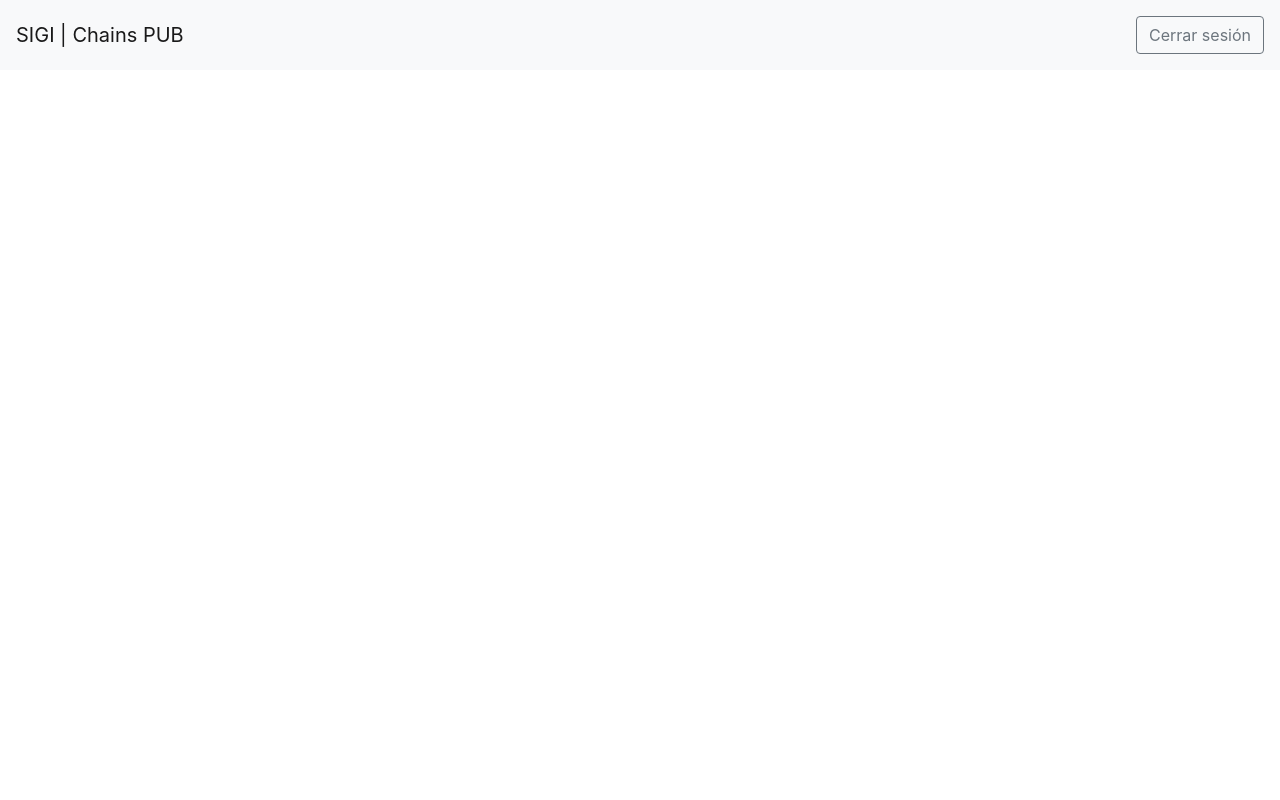
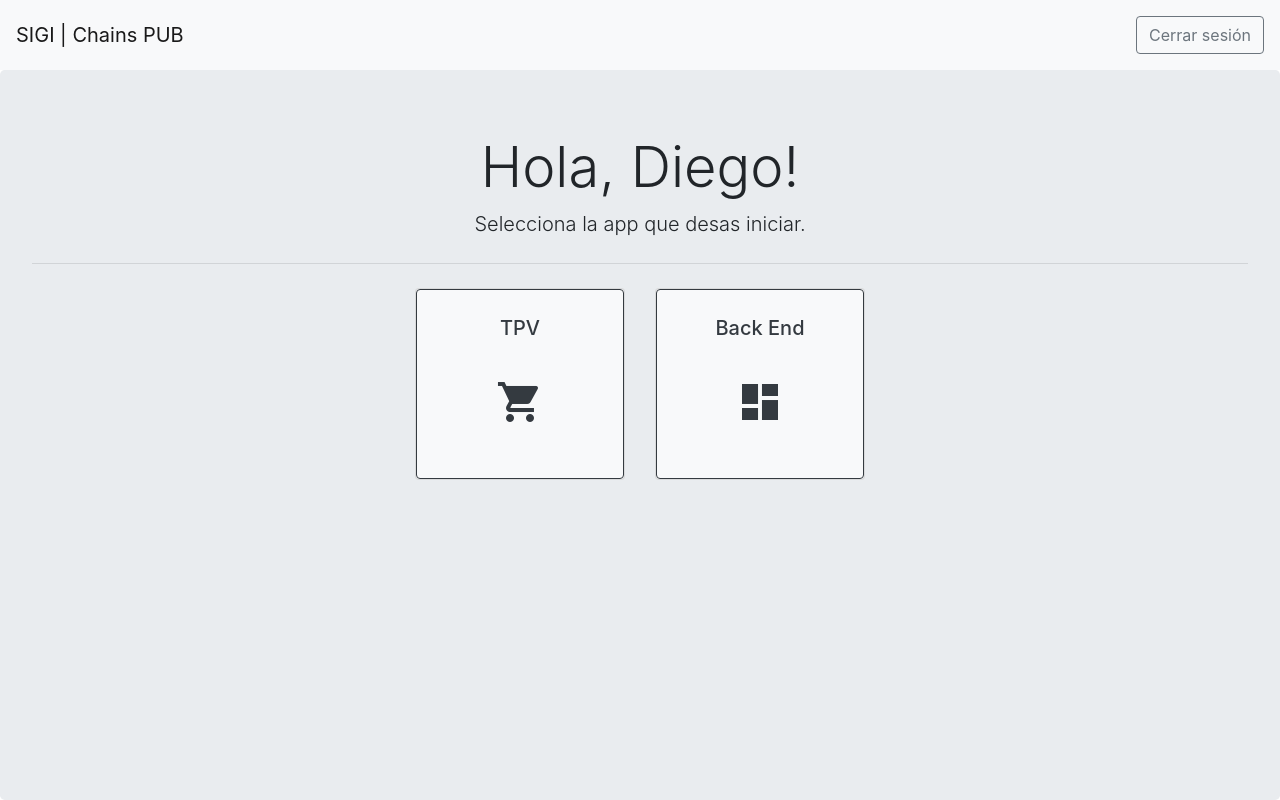
Before and after one commit to estudiosone/SIGI, a Vue app: page /#/ in a window 1280 px wide. Built offline with nearby package versions, Linux system fonts and the light colour scheme; no server answers; sample sign-in values are in the browser's storage.

Commit message:
Se agrega la página de back-end

```diff
--- a/src/router.ts
+++ b/src/router.ts
@@ -11,9 +11,29 @@ const router = new Router({
       path: '/',
       name: 'home',
       component: Home,
-      meta: {
-        requiresAuth: true,
-      },
+      children: [
+        {
+          path: '/',
+          name: 'home-welcome',
+          component: () => import('./views/home/Welcome.vue'),
+        },
+        {
+          path: '/back-end',
+          name: 'home_back-end',
+          component: () => import(/* webpackChunkName: "back-end" */ './views/home/BackEnd.vue'),
+          children: [
+            {
+              path: '/back-end',
+              redirect: '/back-end/dashboard',
+            },
+            {
+              path: '/back-end/dashboard',
+              name: 'home_back-end_dashboard',
+              component: () => import('./views/home/back-end/Dashboard.vue'),
+            },
+          ],
+        },
+      ],
     },
     {
       path: '/login',
--- /dev/null
+++ b/src/views/home/BackEnd.vue
@@ -0,0 +1,14 @@
+<script lang="ts">
+import Vue from 'vue'
+export default Vue.extend({
+    name: 'back-end'
+})
+</script>
+<style lang="scss" scoped>
+
+</style>
+<template>
+  <div>
+    <router-view/>
+  </div>
+</template>
--- /dev/null
+++ b/src/views/home/back-end/Dashboard.vue
@@ -0,0 +1,14 @@
+<script lang="ts">
+import Vue from 'vue'
+export default Vue.extend({
+
+})
+</script>
+<style lang="scss" scoped>
+
+</style>
+<template>
+    <div>
+        Dashboard
+    </div>
+</template>
```
